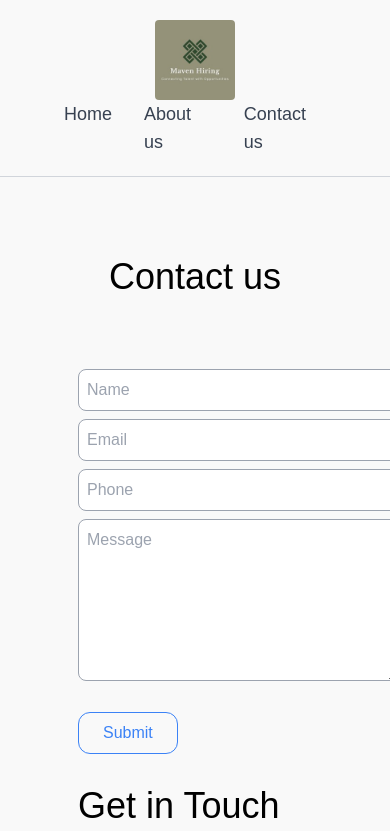
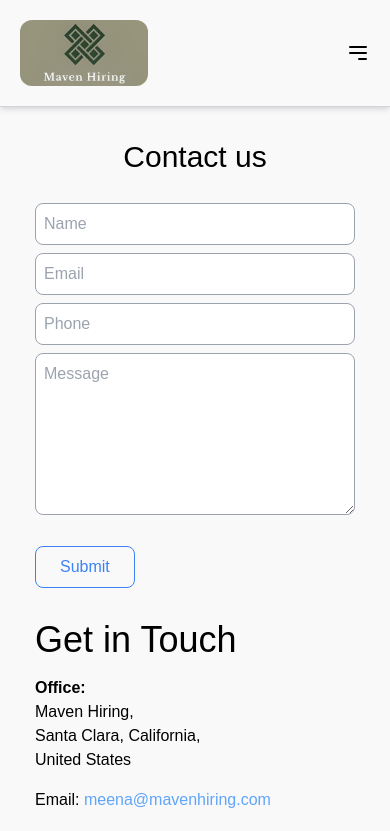
Before and after one commit to shahbaz-veritech/maven-hiring, a Vue app: page /contact in a window 390 px wide. Shown: the top 831 px of the page. Built offline with nearby package versions, Linux system fonts and the light colour scheme.

Commit message:
added reponsiveness

```diff
--- a/src/components/AppFooter.vue
+++ b/src/components/AppFooter.vue
@@ -1,6 +1,10 @@
 <template>
   <div class="bg-primary pt-8">
-    <img src="@/assets/svgs/footer.svg" alt="SVG Image" class="w-screen" />
+    <img
+      src="@/assets/svgs/footer.svg"
+      alt="SVG Image"
+      class="w-screen h-16 md:h-40"
+    />
 
     <footer class="footer text-white py-8 md:px-28 px-8">
       <div class="w-full flex flex-col md:flex-row gap-6">
@@ -111,7 +115,7 @@
         </div>
       </div>
 
-      <div class="text-center mt-20 mb-3">
+      <div class="text-center mt-20 pt-4 border-t">
         <p class="text-sm">
           &copy; Maven Hiring, {{ year }}. All Rights Reserved. Developed by
           <a href="https://veritech.ai" class="text-blue-400 hover:underline"
--- a/src/components/AppNavbar.vue
+++ b/src/components/AppNavbar.vue
@@ -1,16 +1,16 @@
 <template>
   <nav
-    class="shadow-md p-5 px-16 flex flex-col md:flex-row justify-between items-center bg-primary border-b border-gray-300"
+    class="shadow-md p-5 md:px-16 flex justify-between items-center bg-primary border-b border-gray-300 relative"
   >
     <div class="flex items-center">
       <img
-        src="@/assets/logo.jpg"
-        alt="Maven-hiring Logo"
-        class="h-20 rounded"
+        src="@/assets/logo-2.png"
+        alt="maven-hiring-logo"
+        class="w-32 rounded-xl"
       />
     </div>
 
-    <div class="space-x-8 flex text-lg">
+    <div class="space-x-8 text-lg hidden md:flex">
       <router-link to="/" class="text-gray-700 hover:text-blue-500"
         >Home</router-link
       >
@@ -21,5 +21,68 @@
         >Contact us</router-link
       >
     </div>
+    <button @click="toggleMenu" class="md:hidden focus:outline-none">
+      <img
+        src="@/assets/svgs/hamburgerIcon.svg"
+        alt="hamburgerIcon"
+        class="h-6"
+      />
+    </button>
+
+    <transition name="slide-fade">
+      <div
+        v-if="isMenuOpen"
+        class="z-50 absolute top-24 left-0 w-full bg-primary shadow-md md:hidden"
+      >
+        <router-link
+          to="/"
+          class="block px-4 py-2 text-blue-500 hover:bg-gray-200"
+          @click="closeMenu"
+          >Home</router-link
+        >
+        <router-link
+          to="/about"
+          class="block px-4 py-2 text-blue-500 hover:bg-gray-200"
+          @click="closeMenu"
+          >About us</router-link
+        >
+        <router-link
+          to="/contact"
+          class="block px-4 py-2 text-blue-500 hover:bg-gray-200"
+          @click="closeMenu"
+          >Contact us</router-link
+        >
+      </div>
+    </transition>
   </nav>
 </template>
+
+<script>
+export default {
+  data() {
+    return {
+      isMenuOpen: false,
+    };
+  },
+  methods: {
+    toggleMenu() {
+      this.isMenuOpen = !this.isMenuOpen;
+    },
+    closeMenu() {
+      this.isMenuOpen = false;
+    },
+  },
+};
+</script>
+
+<style>
+.slide-fade-enter-active,
+.slide-fade-leave-active {
+  transition: opacity 0.3s ease, transform 0.3s ease;
+}
+.slide-fade-enter-from,
+.slide-fade-leave-to {
+  opacity: 0;
+  transform: translateY(-10px);
+}
+</style>
--- a/src/components/landingPage/ExpertiseSection.vue
+++ b/src/components/landingPage/ExpertiseSection.vue
@@ -1,5 +1,5 @@
 <template>
-  <div class="container mx-auto p-24">
+  <div class="mx-auto p-12 md:p-24">
     <div class="text-center mb-10">
       <h1 class="text-3xl md:text-5xl">Our Expertise</h1>
       <p class="mt-4 text-lg text-gray-600">
@@ -9,7 +9,7 @@
     </div>
 
     <div
-      class="grid grid-cols-1 sm:grid-cols-1 md:grid-cols-2 lg:grid-cols-3 gap-10"
+      class="grid grid-cols-1 sm:grid-cols-1 md:grid-cols-2 lg:grid-cols-3 gap-1"
     >
       <div
         v-for="item in expertise"
--- a/src/components/landingPage/FeatureHighlight.vue
+++ b/src/components/landingPage/FeatureHighlight.vue
@@ -1,6 +1,6 @@
 <template>
   <div
-    class="container mx-auto px-24 py-8 flex items-center flex-col lg:flex-row"
+    class="container mx-auto px-8 md:px-24 py-8 flex items-center flex-col lg:flex-row"
   >
     <div class="p-8 w-full lg:w-1/2">
       <img src="@/assets/work-image-1.jpeg" class="rounded-3xl" />
@@ -33,7 +33,7 @@
         required
         v-model="email"
         placeholder="Enter Your Email"
-        class="px-4 py-2 w-64 md:w-80 border border-gray-300 focus:outline-none"
+        class="px-4 py-2 w-60 md:w-80 border border-gray-300 focus:outline-none"
       />
       <button class="bg-black text-white px-4 py-3 hover:bg-gray-800">
         Subscribe
--- a/src/components/landingPage/IndustriesSection.vue
+++ b/src/components/landingPage/IndustriesSection.vue
@@ -1,17 +1,19 @@
 <template>
-  <div class="mx-auto p-28 custom-gradient flex flex-col items-center">
-    <h1 class="text-3xl md:text-5xl">What markets do we recruit for?</h1>
-    <p class="mt-4 text-lg text-center">
+  <div class="mx-auto p-8 md:p-24 custom-gradient flex flex-col items-center">
+    <h1 class="text-3xl md:text-5xl text-center">
+      What markets do we recruit for?
+    </h1>
+    <p class="my-4 text-lg text-center">
       With our expertise and exclusive network, we can successfully recruit in
       All Markets
     </p>
     <div
-      class="w-full grid grid-cols-1 md:grid-cols-3 lg:grid-cols-6 xl:grid-cols-6 gap-5"
+      class="w-full grid grid-cols-1 md:grid-cols-3 lg:grid-cols-6 xl:grid-cols-6 gap-2"
     >
       <div
         v-for="(item, index) in industries"
         :key="index"
-        class="flex flex-col items-center mt-10"
+        class="flex flex-col items-center mb-2"
       >
         <img :src="item.image" class="filter grayscale w-20" alt="logo" />
         <p class="font-extrabold">{{ item.title }}</p>
--- a/src/components/landingPage/MissionSection.vue
+++ b/src/components/landingPage/MissionSection.vue
@@ -1,13 +1,18 @@
 <template>
-  <div class="p-20 flex items-center flex-col bg-primary">
-    <h1 class="text-3xl md:text-5xl">Our Mission</h1>
-    <p class="mt-4 text-lg text-gray-600 text-center w-3/4">
-      Our mission is to provide personalized, high-quality recruitment services
-      that prioritize client satisfaction, candidate experience, and diversity.
-      We believe in building long-term relationships, fostering a culture of
-      inclusion, and driving business growth through strategic talent
-      acquisition.
-    </p>
-    <img src="@/assets/mission-image.jpeg" class="mt-4 w-3/4 rounded-3xl" />
+  <div class="mx-auto p-8 md:p-24 bg-primary">
+    <div class="flex items-center flex-col">
+      <h1 class="text-3xl md:text-5xl">Our Mission</h1>
+      <p class="mt-4 text-lg text-gray-600 text-center md:w-3/4">
+        Our mission is to provide personalized, high-quality recruitment
+        services that prioritize client satisfaction, candidate experience, and
+        diversity. We believe in building long-term relationships, fostering a
+        culture of inclusion, and driving business growth through strategic
+        talent acquisition.
+      </p>
+      <img
+        src="@/assets/mission-image.jpeg"
+        class="mt-4 md:w-3/4 rounded-3xl"
+      />
+    </div>
   </div>
 </template>
--- a/src/views/AboutView.vue
+++ b/src/views/AboutView.vue
@@ -1,7 +1,7 @@
 <template>
-  <div class="flex justify-center items-center py-20 bg-primary">
+  <div class="flex justify-center items-center py-8 md:py-16 bg-primary">
     <div class="w-3/4">
-      <h1 class="text-3xl md:text-5xl text-center">About us</h1>
+      <h1 class="text-3xl md:text-5xl text-center mb-4">About us</h1>
 
       <p>
         Hello, I am
--- a/src/views/ContactUsView.vue
+++ b/src/views/ContactUsView.vue
@@ -1,8 +1,10 @@
 <template>
-  <div class="flex justify-center items-center py-20 bg-primary">
-    <div class="w-3/5">
-      <p class="text-4xl md:text-6xl font-normal text-center">Contact us</p>
-      <div class="flex flex-col md:flex-row justify-between gap-8 my-16">
+  <div class="flex justify-center items-center py-8 md:py-16 bg-primary">
+    <div class="md:w-3/5">
+      <p class="text-3xl md:text-5xl font-normal text-center mb-5">
+        Contact us
+      </p>
+      <div class="flex flex-col md:flex-row justify-between gap-8">
         <div class="flex-1">
           <form @submit.prevent="handleSubmit">
             <div class="my-2">
@@ -20,6 +22,7 @@
                 name="email"
                 placeholder="Email"
                 v-model="email"
+                required
                 class="border p-2 rounded-lg w-80 border-gray-400"
               />
             </div>
@@ -27,6 +30,7 @@
               <input
                 type="text"
                 name="phone"
+                required
                 placeholder="Phone"
                 v-model="phone"
                 class="border p-2 rounded-lg w-80 border-gray-400"
@@ -43,7 +47,7 @@
             </div>
             <button
               type="submit"
-              class="border border-blue-500 hover:border-blue-700 text-blue-500 hover:text-blue-700 py-2 px-6 mt-4 rounded-xl"
+              class="border border-blue-500 hover:border-blue-700 text-blue-500 hover:text-blue-700 py-2 px-6 mt-4 rounded-lg"
             >
               Submit
             </button>
```
Also changed, not shown: src/assets/svgs/hamburgerIcon.svg (added).
